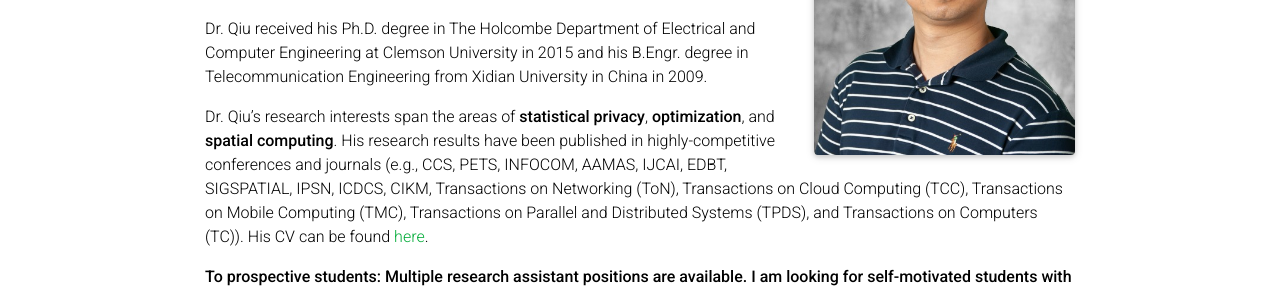
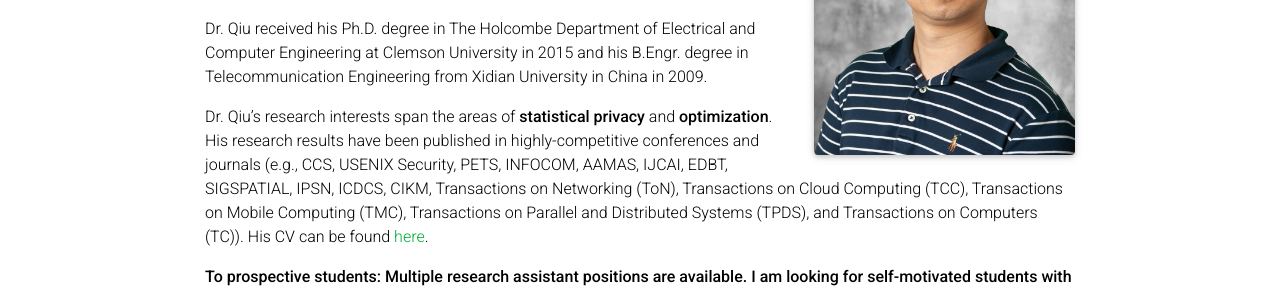
Before and after one commit to chenxiunt/chenxiunt.github.io, a Jekyll site: the page built from _pages/about.md, in a window 1280 px wide and 1268 px high. Shown: the part 352-643 px from the top of the window. Built offline with Jekyll 4.4.1, drawn with Linux system fonts in a browser that asks for light colours; full-size pictures stand in for the smaller copies a plugin makes; comment, search, counter and statistics services are not loaded; a style sheet for code colours, icons or effects is not loaded.

Commit message:
Update about.md

```diff
--- a/_pages/about.md
+++ b/_pages/about.md
@@ -20,7 +20,7 @@ Before joining UNT, he worked as an assistant professor in the Department of Com
 
 Dr. Qiu received his Ph.D. degree in The Holcombe Department of Electrical and Computer Engineering at Clemson University in 2015 and his B.Engr. degree in Telecommunication Engineering from Xidian University in China in 2009.
 
-Dr. Qiu's research interests span the areas of **statistical privacy**, **optimization**, and **spatial computing**. His research results have been published in highly-competitive conferences and journals (e.g., CCS, PETS, INFOCOM, AAMAS, IJCAI, EDBT, SIGSPATIAL, IPSN, ICDCS, CIKM, Transactions on Networking (ToN), Transactions on Cloud Computing (TCC), Transactions on Mobile Computing (TMC), Transactions on Parallel and Distributed Systems (TPDS), and Transactions on Computers (TC)). His CV can be found [here](https://github.com/chenxiunt/chenxiunt.github.io/blob/master/assets/pdf/CV.pdf).
+Dr. Qiu's research interests span the areas of **statistical privacy** and **optimization**. His research results have been published in highly-competitive conferences and journals (e.g., CCS, USENIX Security, PETS, INFOCOM, AAMAS, IJCAI, EDBT, SIGSPATIAL, IPSN, ICDCS, CIKM, Transactions on Networking (ToN), Transactions on Cloud Computing (TCC), Transactions on Mobile Computing (TMC), Transactions on Parallel and Distributed Systems (TPDS), and Transactions on Computers (TC)). His CV can be found [here](https://github.com/chenxiunt/chenxiunt.github.io/blob/master/assets/pdf/CV.pdf).
 
 **To prospective students: Multiple research assistant positions are available. I am looking for self-motivated students with a keen interest in algorithm design, mathematical modeling, and optimization. If you are interested, please e-mail me with your CV and transcripts.**
 
```
